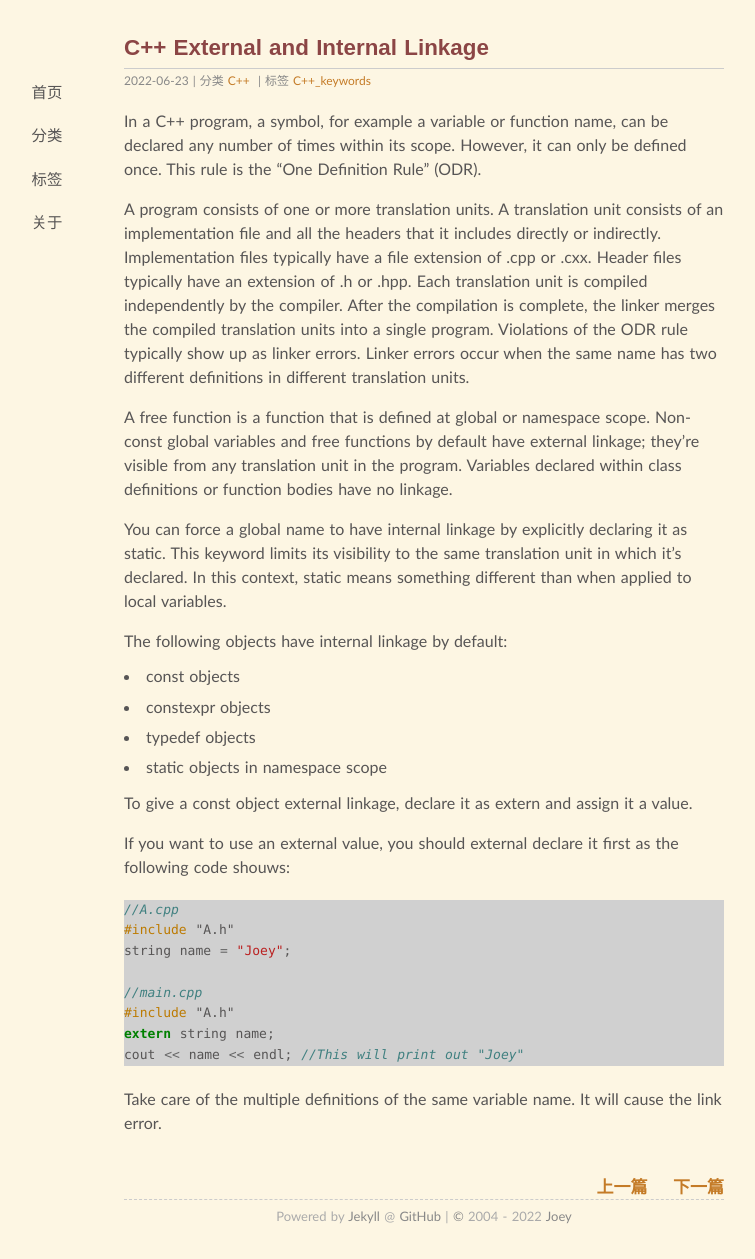
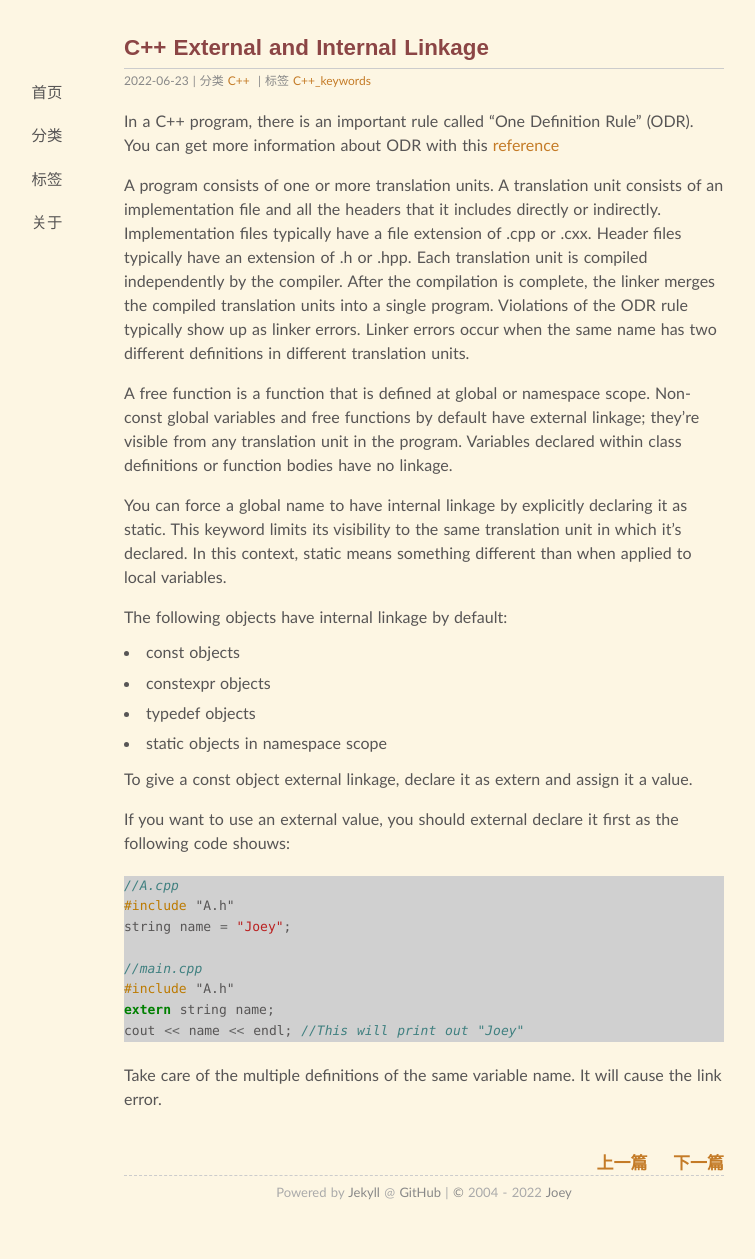
Before and after one commit to SaltyFish123/SaltyFish123.github.io, a Jekyll site: the page built from _posts/2022-06-23-c++_linkage.md, in a window 1280 px wide. Shown: the whole page, without its empty margins (216-971 px from the left). Built offline with Jekyll 4.4.1, drawn with Linux system fonts in a browser that asks for light colours; nearby versions of some CDN libraries; comment, search, counter and statistics services are not loaded; after the commit the page ends 1235 px from its top, so only the background shows below that.

Commit message:
Modify c++ linkage post

```diff
--- a/_posts/2022-06-23-c++_linkage.md
+++ b/_posts/2022-06-23-c++_linkage.md
@@ -9,7 +9,7 @@ tags: C++_keywords
 * TOC
 {:toc}
 
-In a C++ program, a symbol, for example a variable or function name, can be declared any number of times within its scope. However, it can only be defined once. This rule is the "One Definition Rule" (ODR).
+In a C++ program, there is an important rule called "One Definition Rule" (ODR). You can get more information about ODR with this [reference](https://en.cppreference.com/w/cpp/language/definition)
 
 A program consists of one or more translation units. A translation unit consists of an implementation file and all the headers that it includes directly or indirectly. Implementation files typically have a file extension of .cpp or .cxx. Header files typically have an extension of .h or .hpp. Each translation unit is compiled independently by the compiler. After the compilation is complete, the linker merges the compiled translation units into a single program. Violations of the ODR rule typically show up as linker errors. Linker errors occur when the same name has two different definitions in different translation units.
 
```
